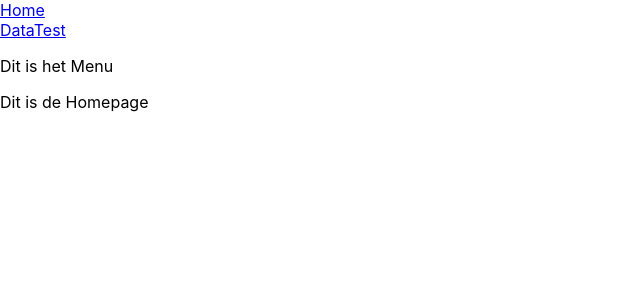
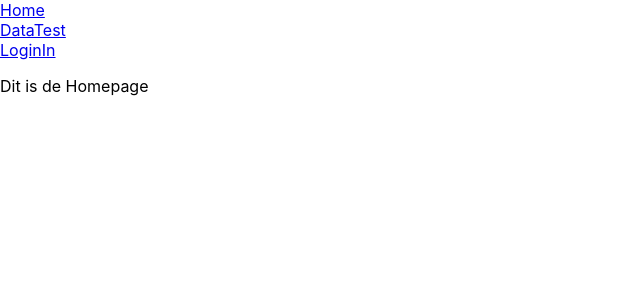
Before and after one commit to ThijsOnGitHub/project-c, a React (Create React App) app in the folder client/: page / in a window 1280 px wide. Shown: the top 300 px of the page, without its empty margins (0-640 px from the left). Built offline with nearby package versions, Linux system fonts and the light colour scheme.

Commit message:
Update Menu.jsx
+"Dit is het menu"weggehaald. Dubbelop met "dit is de homepage

```diff
--- a/client/src/Components/Menu/Menu.jsx
+++ b/client/src/Components/Menu/Menu.jsx
@@ -12,7 +12,10 @@ class Menu extends React.Component{
                 <Link to={'/'} >Home</Link>
                 <br/>
                 <Link to={"/DataTest"}>DataTest</Link>
-                <p>Dit is het Menu</p>
+                <br/>
+                <Link to={"/LoginIn"}>LoginIn</Link>
+
+
             </div>
         )
     }
```
